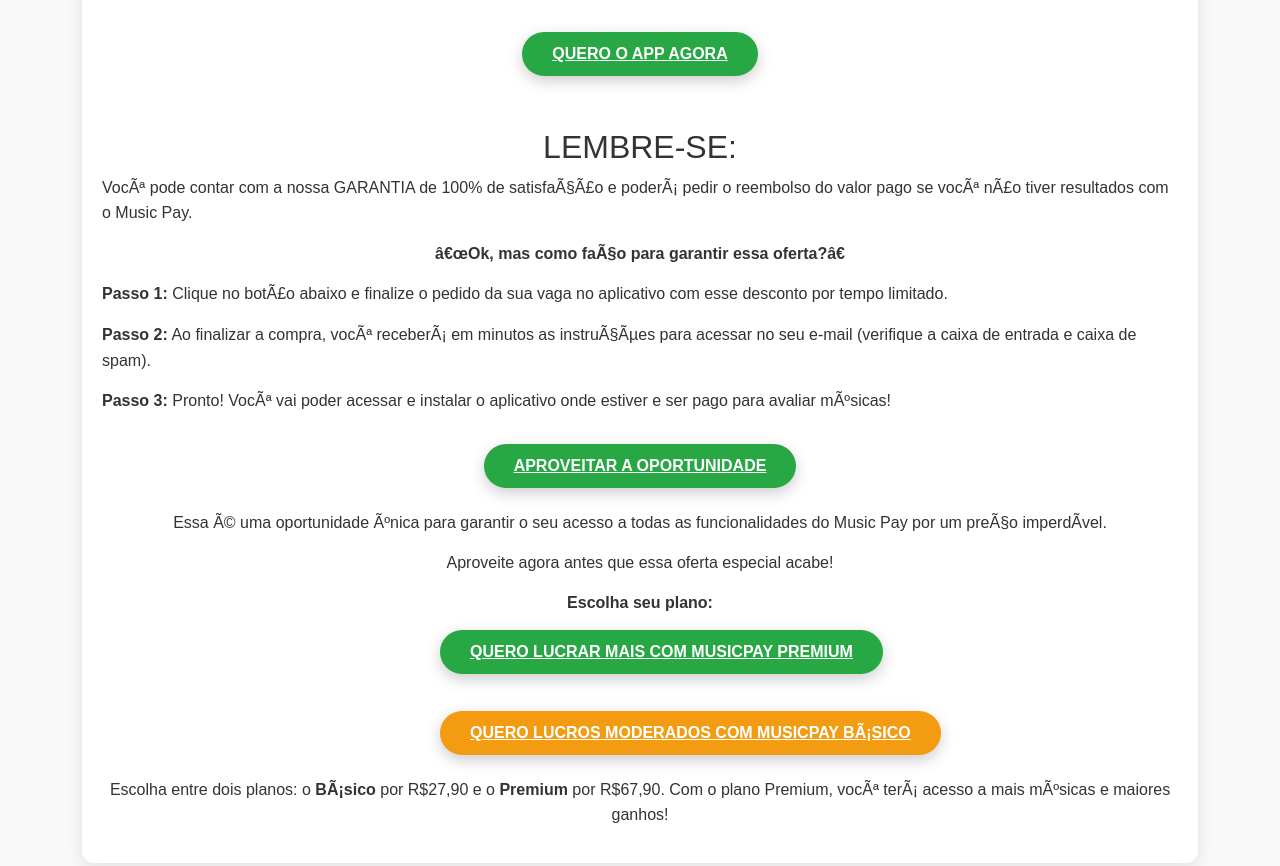
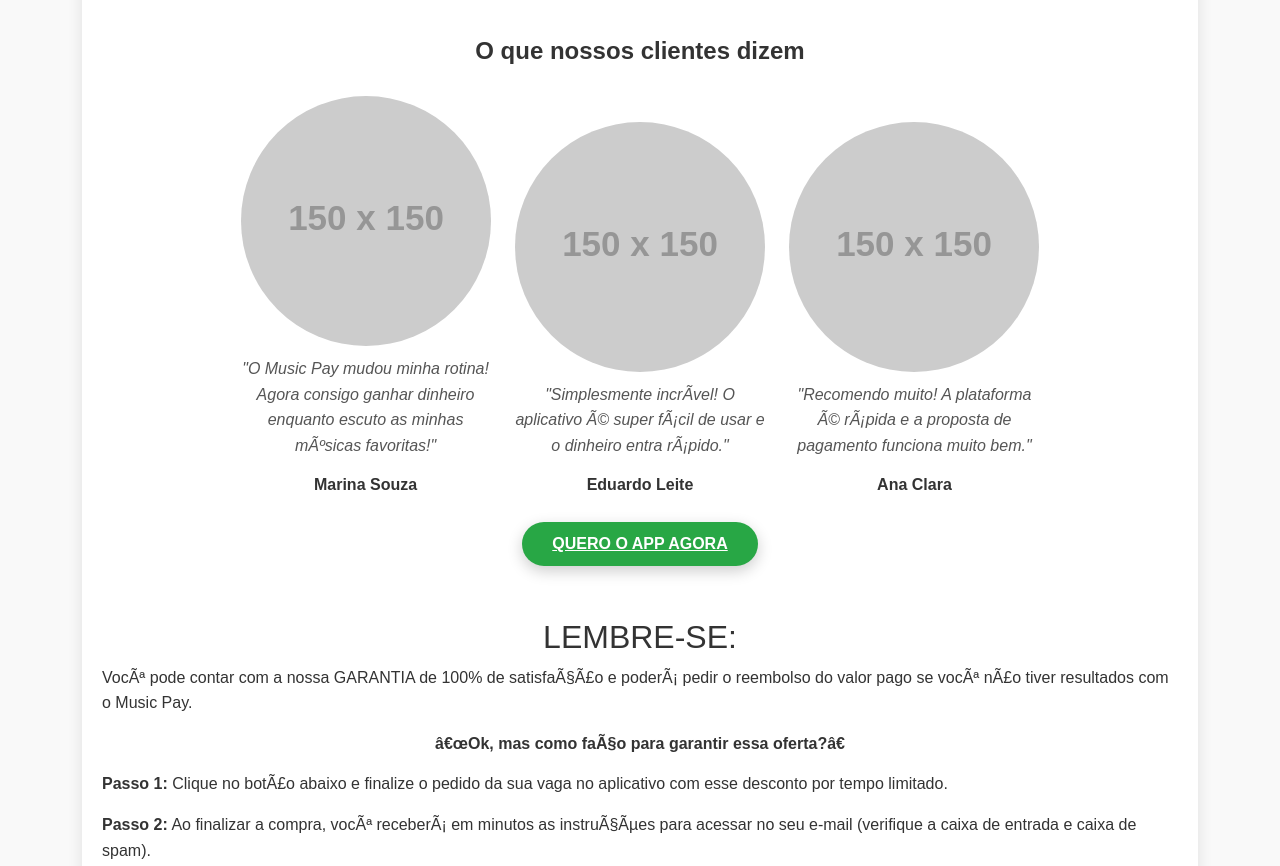
Before and after one commit to rauldefranja7/musicpay-pagamento, a plain HTML site: page index.html in a window 1280 px wide. Shown: the part 913-1779 px from the top of the page. Drawn offline with Linux system fonts and the light colour scheme; placeholder pictures from the web are drawn by us.

Commit message:
Update index.html

```diff
--- a/index.html
+++ b/index.html
@@ -9,7 +9,6 @@
             y=l.getElementsByTagName(r)[0];y.parentNode.insertBefore(t,y);
         })(window, document, "clarity", "script", "nvmoreyzrz");
     </script>
-    <!-- Meta Pixel Code -->
     <script>
         !function(f,b,e,v,n,t,s)
         {if(f.fbq)return;n=f.fbq=function(){n.callMethod?
@@ -25,39 +24,13 @@
     <noscript><img height="1" width="1" style="display:none"
     src="https://www.facebook.com/tr?id=3750615275152249&ev=PageView&noscript=1"
     /></noscript>
-    <!-- End Meta Pixel Code -->
-
-    <script>
-    // ALTERE O LINK PARA A PÁGINA QUE QUISER MOSTRAR QUANDO O USUÁRIO TENTAR SAIR
-    const link = 'https://go.disruptybr.com.br/z4pl81lbrz';
-
-    function setBackRedirect(url) {
-        let urlBackRedirect = url;
-        urlBackRedirect = urlBackRedirect =
-        urlBackRedirect.trim() +
-        (urlBackRedirect.indexOf('?') > 0 ? '&' : '?') +
-        document.location.search.replace('?', '').toString();
-
-        history.pushState({}, '', location.href);
-        history.pushState({}, '', location.href);
-        history.pushState({}, '', location.href);
-
-        window.addEventListener('popstate', () => {
-        console.log('onpopstate', urlBackRedirect);
-        setTimeout(() => {
-            location.href = urlBackRedirect;
-        }, 1);
-        });
-    }
-
-    setBackRedirect(link);
-    </script>
 
     <meta charset="UTF-8">
     <meta name="viewport" content="width=device-width, initial-scale=1.0">
     <title>Music Pay - Oferta Especial</title>
     <link href="css/bootstrap.min.css" rel="stylesheet">
     <style>
+        /* Estilo geral */
         body {
             font-family: 'Montserrat', sans-serif;
             background-color: #f9f9f9;
@@ -95,7 +68,7 @@
         .btn-green, .btn-orange {
             color: white;
             font-size: 1rem;
-            padding: 10px 30px; /* Ajuste o padding para mais espaço */
+            padding: 10px 30px;
             border: none;
             border-radius: 50px;
             margin-top: 15px;
@@ -109,7 +82,7 @@
             white-space: nowrap;
             overflow: hidden;
             text-overflow: ellipsis;
-            width: auto; /* Permite que os botões ajustem seu tamanho ao conteúdo */
+            width: auto;
         }
         .btn-green {
             background-color: #28a745;
@@ -154,6 +127,37 @@
             margin-bottom: 15px;
             font-weight: bold;
         }
+
+        /* Estilo para a seção de depoimentos */
+        .testimonials {
+            margin-top: 40px;
+            text-align: center;
+        }
+        .testimonials h2 {
+            font-size: 1.5rem;
+            margin-bottom: 20px;
+            font-weight: bold;
+        }
+        .testimonial-item {
+            display: inline-block;
+            margin: 10px;
+            max-width: 250px;
+        }
+        .testimonial-item img {
+            width: 100%;
+            border-radius: 50%;
+            margin-bottom: 10px;
+        }
+        .testimonial-item p {
+            font-size: 1rem;
+            color: #555;
+            font-style: italic;
+        }
+        .testimonial-item span {
+            display: block;
+            font-weight: bold;
+            margin-top: 5px;
+        }
     </style>
 </head>
 <body>
@@ -182,6 +186,26 @@
             <li>E MUITO MAIS...</li>
         </ul>
 
+        <!-- Seção de Depoimentos -->
+        <div class="testimonials">
+            <h2>O que nossos clientes dizem</h2>
+            <div class="testimonial-item">
+                <img src="https://via.placeholder.com/150" alt="Depoimento 1">
+                <p>"O Music Pay mudou minha rotina! Agora consigo ganhar dinheiro enquanto escuto as minhas músicas favoritas!"</p>
+                <span>Marina Souza</span>
+            </div>
+            <div class="testimonial-item">
+                <img src="https://via.placeholder.com/150" alt="Depoimento 2">
+                <p>"Simplesmente incrível! O aplicativo é super fácil de usar e o dinheiro entra rápido."</p>
+                <span>Eduardo Leite</span>
+            </div>
+            <div class="testimonial-item">
+                <img src="https://via.placeholder.com/150" alt="Depoimento 3">
+                <p>"Recomendo muito! A plataforma é rápida e a proposta de pagamento funciona muito bem."</p>
+                <span>Ana Clara</span>
+            </div>
+        </div>
+
         <a href="https://go.disruptybr.com.br/z4pl81lbrz" class="btn-green">QUERO O APP AGORA</a>
 
         <!-- Novas Linhas de Texto e Botão Adicional -->
@@ -198,15 +222,6 @@
 
                 <p>Essa é uma oportunidade única para garantir o seu acesso a todas as funcionalidades do Music Pay por um preço imperdível.</p>
                 <p>Aproveite agora antes que essa oferta especial acabe!</p>
-
-                <div style="text-align: center; font-weight: bold; font-size: 16px;">
-                    Escolha seu plano:
-                </div>
-                <div style="width: auto; max-width: 400px; text-align: center; margin: 0 auto;">
-                    <a href="https://go.disruptybr.online/kgobq" class="btn-green">Quero lucrar mais com MusicPay Premium</a>
-                    <a href="https://go.disruptybr.online/z4pl81lbrz" class="btn-orange">Quero lucros moderados com MusicPay Básico</a>
-                </div>
-                <p>Escolha entre dois planos: o <strong>Básico</strong> por R$27,90 e o <strong>Premium</strong> por R$67,90. Com o plano Premium, você terá acesso a mais músicas e maiores ganhos!</p>
             </div>
         </div>
     </div>
```
